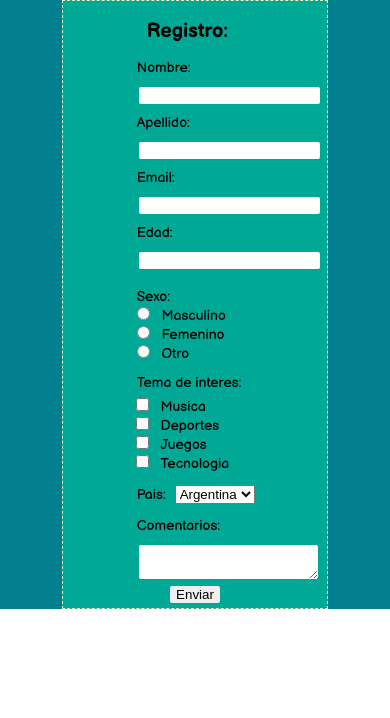
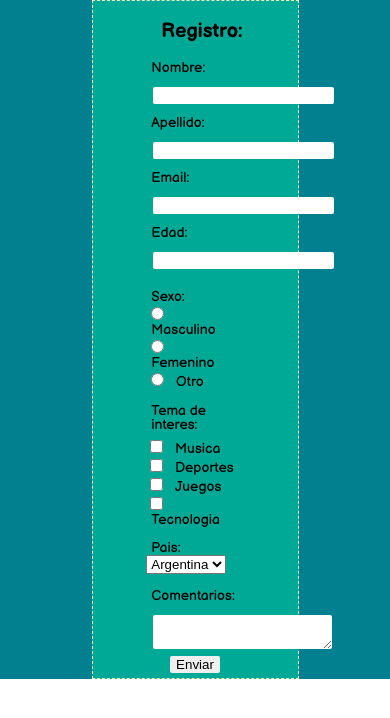
Before and after one commit to faustoazzaretti/lppa-parcial-1, a plain HTML site: page index.html in a window 390 px wide. Drawn offline with nearby package versions, Linux system fonts and the light colour scheme.

Commit message:
LPPA-PARCIAL-1: Add README.md

```diff
--- a/css/style.css
+++ b/css/style.css
@@ -13,8 +13,8 @@
     justify-content: space-evenly;
     align-items: center;
     padding: 5px;
-    width: 70%;
-    height: 400px;
+    width: 50%;
+    height: 450px;
     border: 1px dashed #F0F3BD;
     background-color: #00A896;
 }
@@ -29,7 +29,7 @@
     justify-content: start;
     align-items: flex-start;
     height: 100%;
-    width: 30%;
+    width: 40%;
 }
 
 .derecha {
@@ -38,7 +38,7 @@
     justify-content: start;
     align-items: flex-start;
     height: 80%;
-    width: 30%;
+    width: 40%;
 }
 
 .derecha label {
@@ -70,15 +70,17 @@
     border: none;
 }
 
-@media (max-width: 620px) {
+@media (max-width: 750px) {
+    body {
+        height: auto;
+    }
     .wrapper {
         height: auto;
-
     }
     .form {
         flex-direction: column;
         height: auto;
-        width: 65%;
+        width: 50%;
     }
     .derecha,.izquierda{
         width: 50%;
```
Also changed, not shown: 1 other file.
